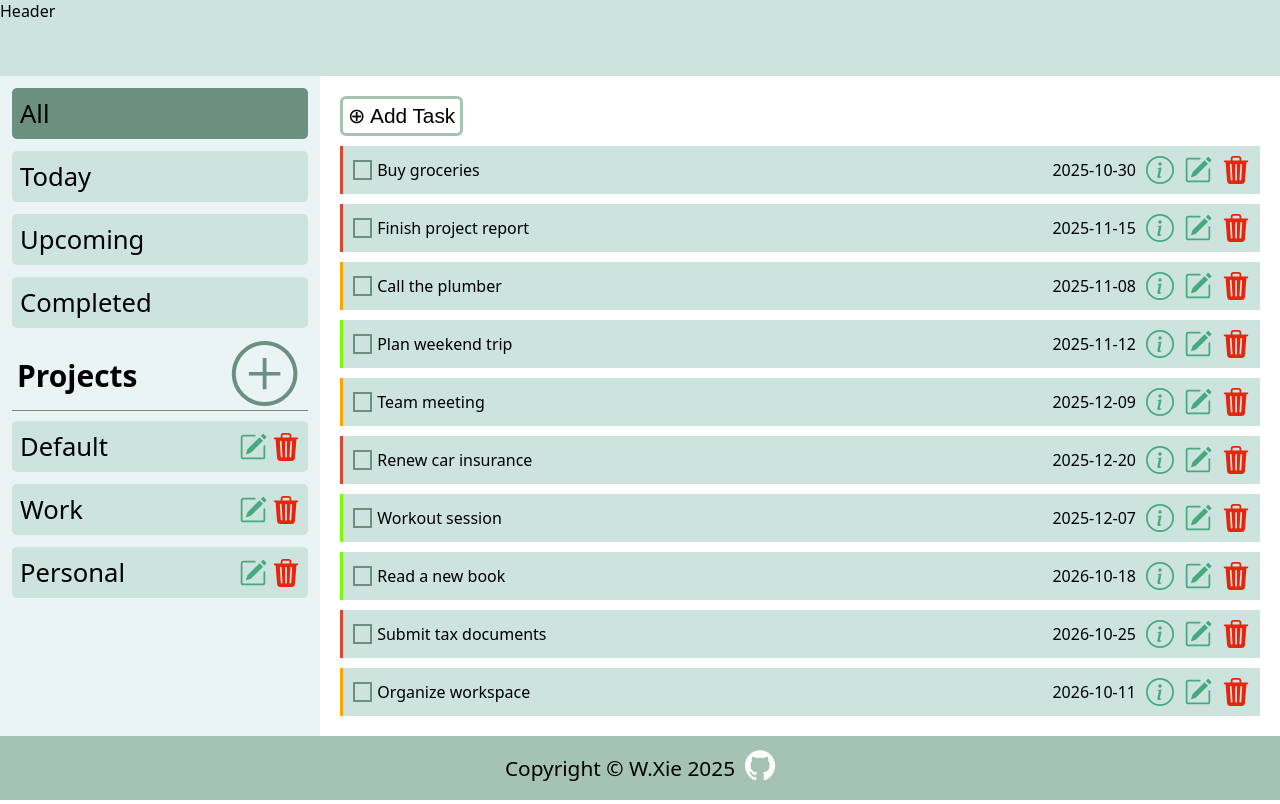
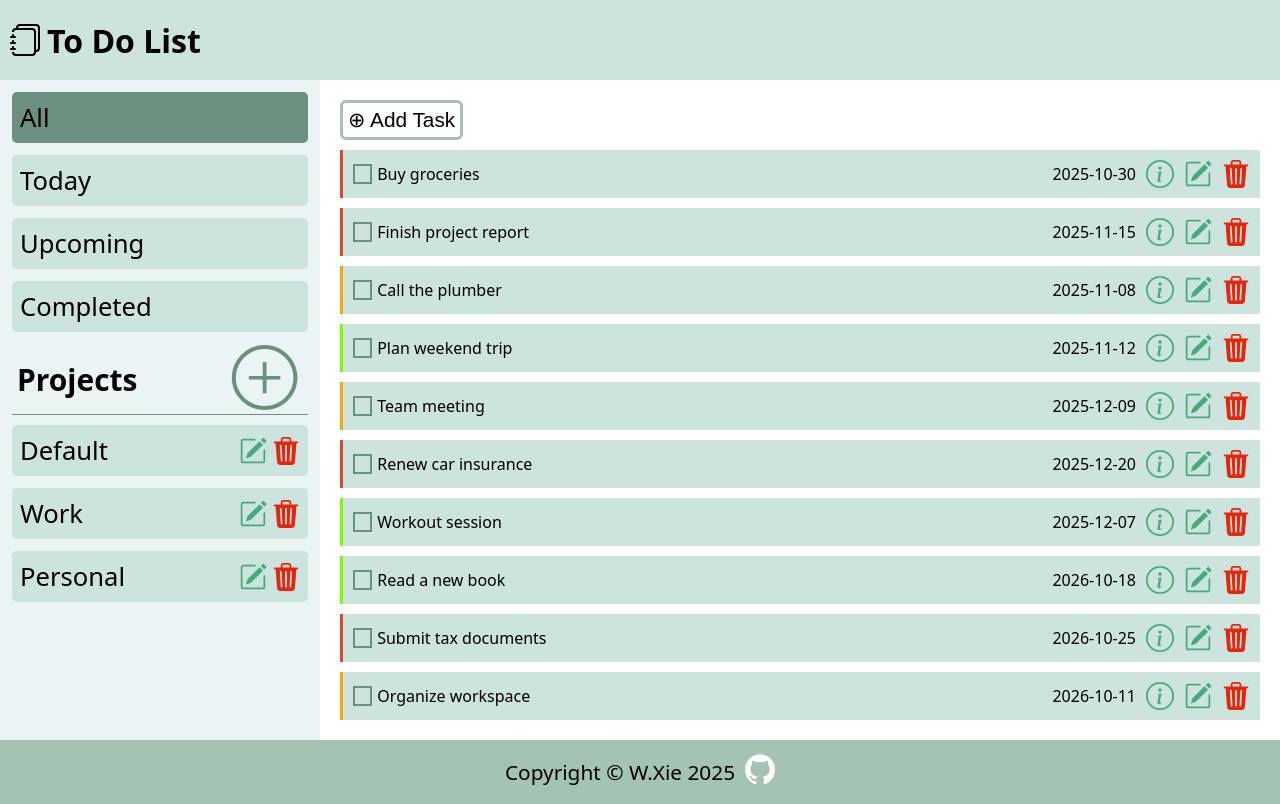
Before and after one commit to weizhixie/todo-list, a website built with webpack: page src/template.html in a window 1280 px wide. Built offline with nearby package versions, Linux system fonts and the light colour scheme; a web font is replaced by a local one.

Commit message:
Update header

```diff
--- a/src/render-ui.js
+++ b/src/render-ui.js
@@ -2,6 +2,7 @@ import githubImg from "./images/github-mark-white.png";
 import deleteIconImg from "./images/trash3-fill.svg";
 import editIconImg from "./images/pencil-square.svg";
 import detailIconImg from "./images/info-circle.svg";
+import todoIconImg from "./images/journals.svg";
 
 export class RenderUI {
     constructor(body, eventHandlers) {
@@ -13,7 +14,15 @@ export class RenderUI {
     renderHeader() {
         const header = document.createElement("header");
         header.classList.add("header");
-        header.textContent = `Header`;
+
+        const todoIcon = document.createElement("img");
+        todoIcon.classList.add("todo-icon");
+        todoIcon.src = todoIconImg;
+
+        const headTitle = document.createElement("h1");
+        headTitle.textContent = "To Do List";
+
+        header.append(todoIcon, headTitle);
         return header;
     }
 
--- a/src/styles.css
+++ b/src/styles.css
@@ -31,11 +31,22 @@ body {
     font-family: var(--main-font-family), var(--fallback-font);
     display: grid;
     grid-template-columns: 1fr;
-    grid-template-rows: 1fr 8fr 4em;
+    grid-template-rows: 5em 8fr 4em;
 }
 
+/* header section */
 .header {
     background-color: var(--mint-green);
+    padding-left: 10px;
+    display: flex;
+    align-items: center;
+    justify-content: flex-start;
+    gap: 5px;
+}
+
+.todo-icon {
+    width: 32px;
+    height: 32px;
 }
 
 /* main section */
```
Also changed, not shown: src/images/journals.svg (added).
